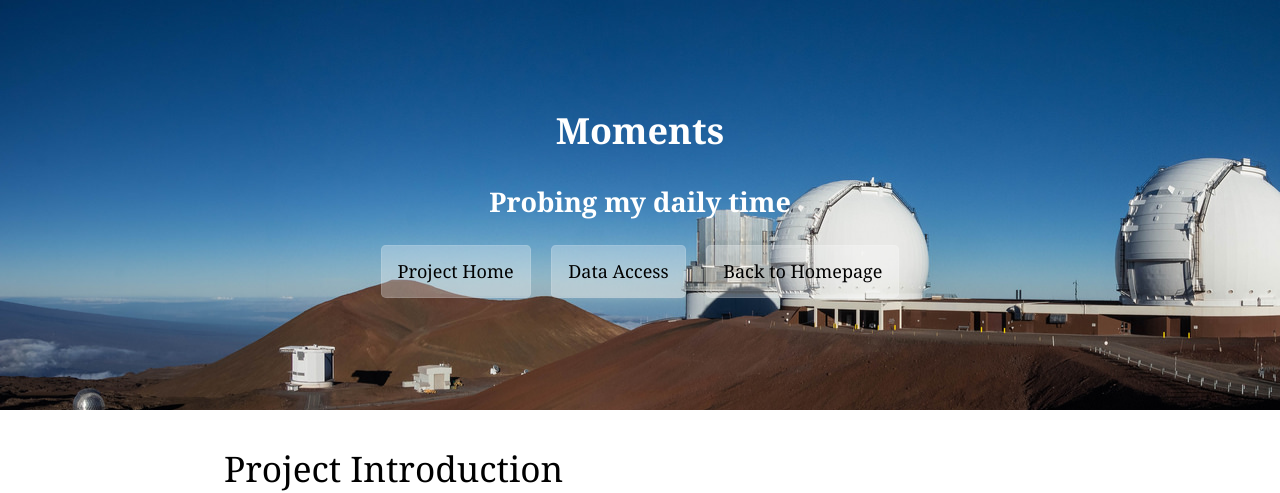
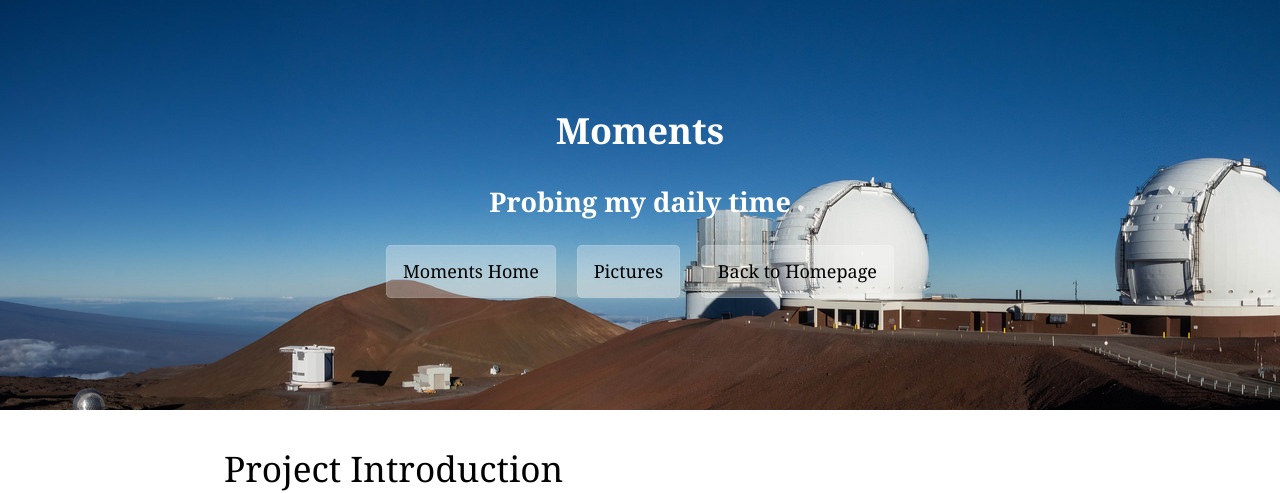
Before and after one commit to zcp521/zcp521.github.io, a Jekyll site: the page built from projects.md, in a window 1280 px wide. Shown: the top 493 px of the page. Built offline with Jekyll 4.4.1, drawn with Linux system fonts in a browser that asks for light colours; grey boxes are pictures that could not be loaded.

Commit message:
Update projects-header.html

```diff
--- a/_includes/projects-header.html
+++ b/_includes/projects-header.html
@@ -1,7 +1,7 @@
 <section class="page-header"  style="background-image: url('{{ site.baseurl }}/{{ site.header-img }}')">
   <h1 class="projects-name">{{page.title }}</h1>
   <h2 class="projects-tagline">{{page.tagline}}</h2>
-  <a href={{ site.baseurl }}/projects.html class="btn">Project Home</a>
-  <a href={{ site.baseurl }}/projects/catalog.html class="btn">Data Access</a>
+  <a href={{ site.baseurl }}/projects.html class="btn">Moments Home</a>
+  <a href={{ site.baseurl }}/projects/catalog.html class="btn">Pictures</a>
   <a href={{ site.baseurl }}/index.html class="btn">Back to Homepage</a>
 </section>
```
